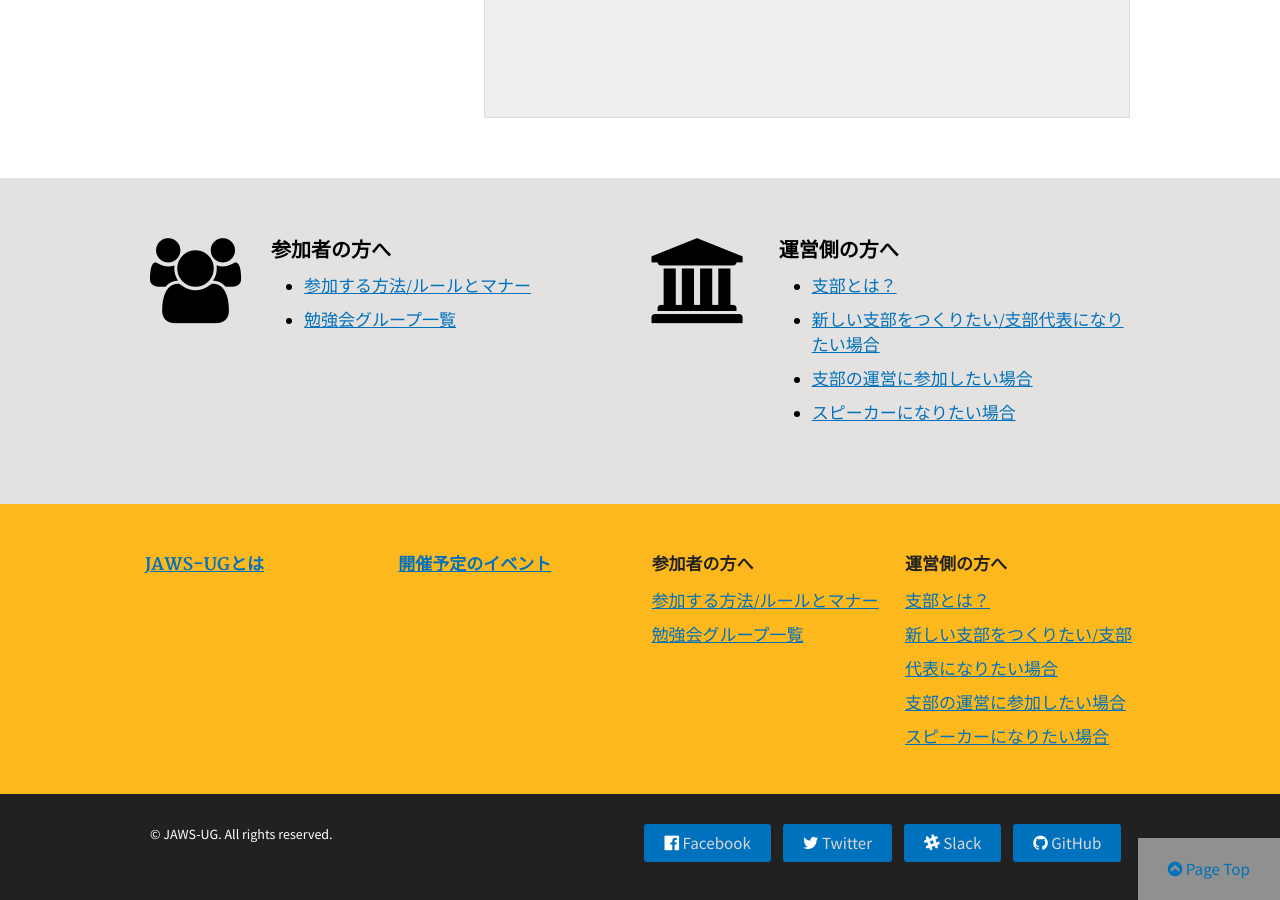
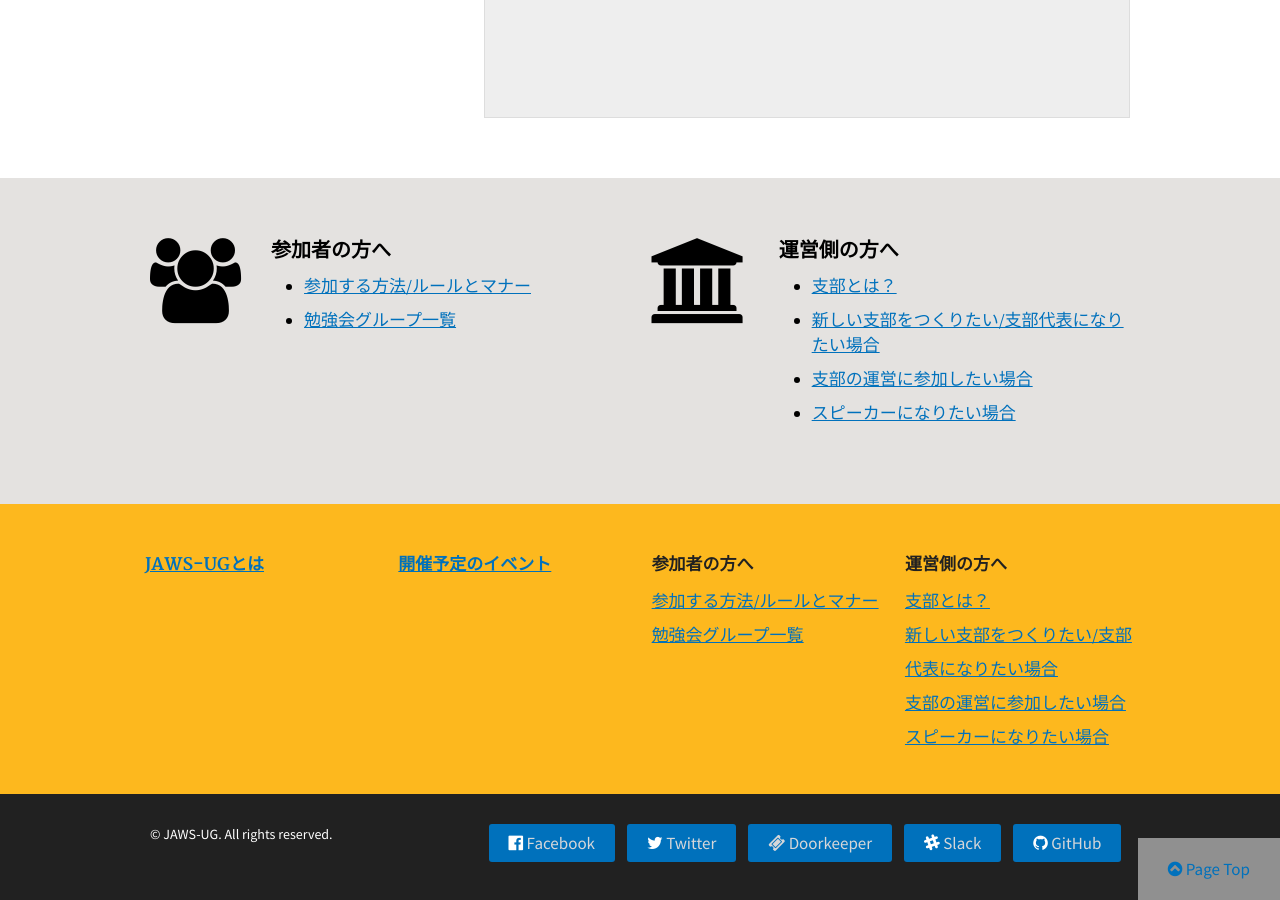
Before and after one commit to jaws-ug/jaws-ug.jp, a Jekyll site: the page built from index.md, in a window 1280 px wide and 900 px high, scrolled down 1181 px. Built offline with Jekyll 4.4.1, drawn with Linux system fonts in a browser that asks for light colours; nearby versions of some CDN libraries.

Commit message:
add link

```diff
--- a/_includes/footer.html
+++ b/_includes/footer.html
@@ -46,6 +46,7 @@
 				<div class="usa-width-three-fourths usa-footer-contact-links">
 					<a href="https://www.facebook.com/{{ site.facebook.username| escape }}" class="usa-button"><i class="fa fa-facebook-official fa-inverse" aria-hidden="true"></i> Facebook</a>
 					<a href="https://twitter.com/{{ site.twitter.username| escape }}" class="usa-button"><i class="fa fa-twitter fa-inverse" aria-hidden="true"></i> Twitter</a>
+					<a href="https://jaws-days.doorkeeper.jp/" class="usa-button"><i class="fa fa-ticket" aria-hidden="true"></i> Doorkeeper</a>
 					<a href="{{ site.baseurl }}{% link pages/jaws-ug-slack.md %}" class="usa-button"><i class="fa fa-slack fa-inverse" aria-hidden="true"></i> Slack</a>
 					<a href="https://github.com/{{ site.github| escape }}" class="usa-button"><i class="fa fa-github fa-inverse" aria-hidden="true"></i> GitHub</a>
 				</div>
```
